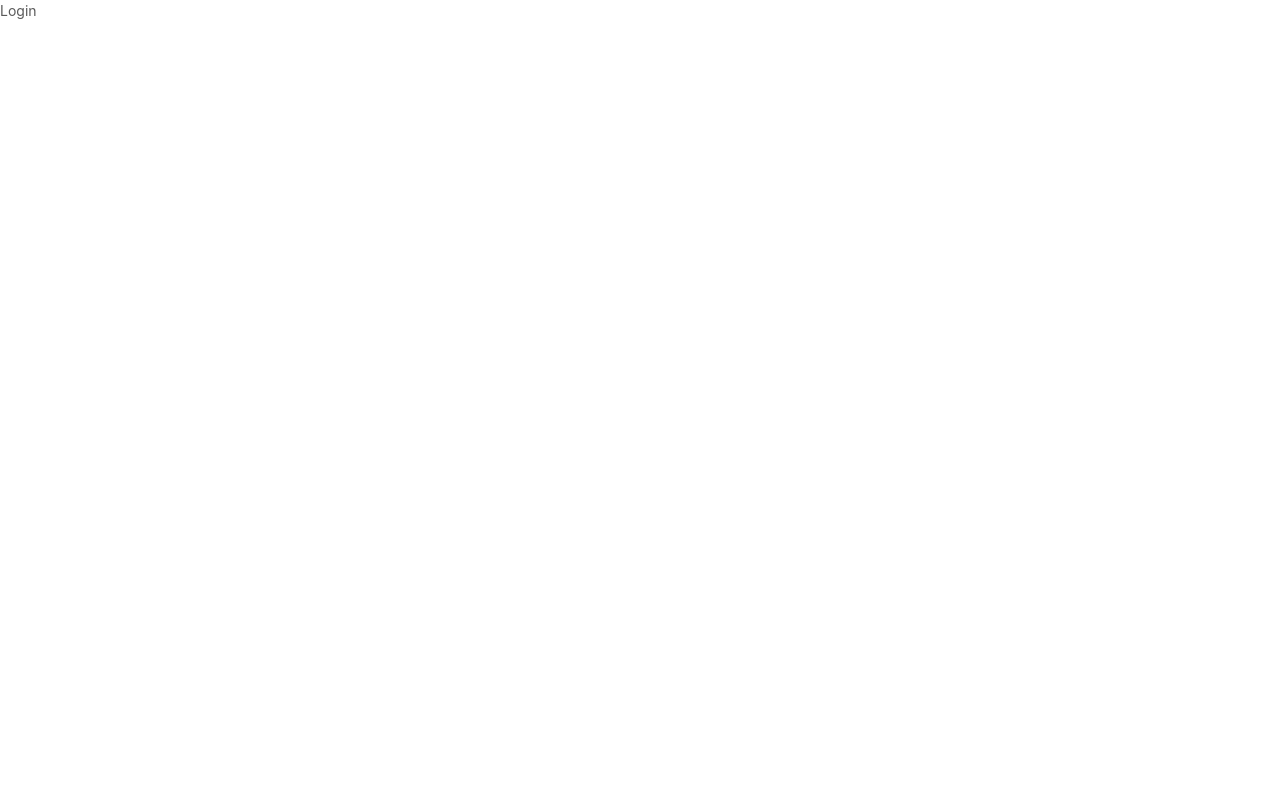
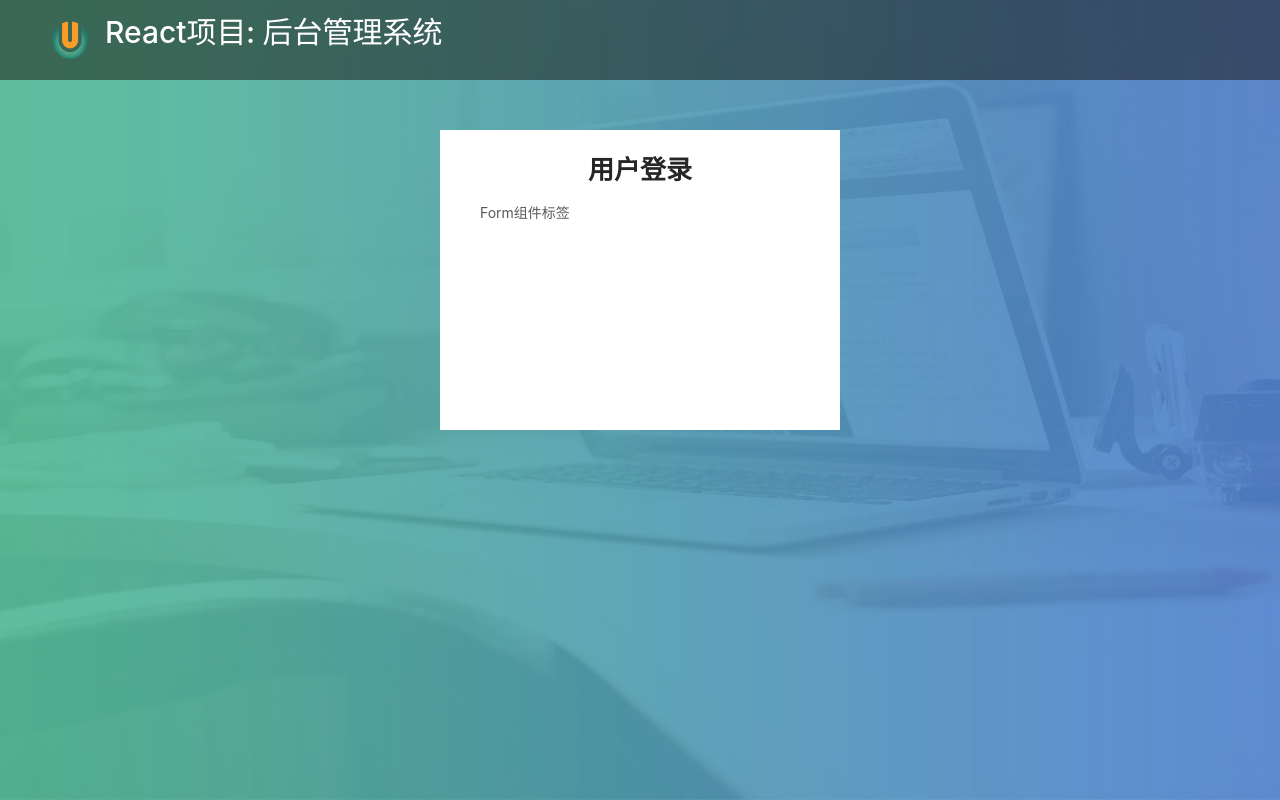
Before and after one commit to thinkerr24/react-admin_blank, a React (Create React App) app: page /login in a window 1280 px wide. Built offline with nearby package versions, Linux system fonts and the light colour scheme.

Commit message:
004. login style

```diff
--- /dev/null
+++ b/public/css/reset.css
@@ -0,0 +1,94 @@
+/*! minireset.css v0.0.4 | MIT License | github.com/jgthms/minireset.css */
+html,
+body,
+p,
+ol,
+ul,
+li,
+dl,
+dt,
+dd,
+blockquote,
+figure,
+fieldset,
+legend,
+textarea,
+pre,
+iframe,
+hr,
+h1,
+h2,
+h3,
+h4,
+h5,
+h6 {
+  margin: 0;
+  padding: 0;
+}
+
+h1,
+h2,
+h3,
+h4,
+h5,
+h6 {
+  font-size: 100%;
+  font-weight: normal;
+}
+
+ul {
+  list-style: none;
+}
+
+button,
+input,
+select,
+textarea {
+  margin: 0;
+}
+
+html {
+  box-sizing: border-box;
+}
+
+*, *:before, *:after {
+  box-sizing: inherit;
+}
+
+img,
+embed,
+iframe,
+object,
+video {
+  height: auto;
+  max-width: 100%;
+}
+
+audio {
+  max-width: 100%;
+}
+
+iframe {
+  border: 0;
+}
+
+table {
+  border-collapse: collapse;
+  border-spacing: 0;
+}
+
+td,
+th {
+  padding: 0;
+  text-align: left;
+}
+
+html, body {
+  height: 100%;
+  width: 100%;
+}
+
+#root {
+  height: 100%;
+  width: 100%;
+}
--- a/public/index.html
+++ b/public/index.html
@@ -12,6 +12,7 @@
     <link rel="apple-touch-icon" href="%PUBLIC_URL%/logo192.png" />
     <link rel="manifest" href="%PUBLIC_URL%/manifest.json" />
     <title>WebApp</title>
+    <link rel="stylesheet" href="./css/reset.css"/>
   </head>
   <body>
     <div id="root"></div>
--- a/src/pages/login/login.jsx
+++ b/src/pages/login/login.jsx
@@ -1,11 +1,22 @@
 import React, {Component} from 'react'
+import './login.less'
+import logo from './images/logo.png'
 /*
  * 登录的路由组件
  */
 export default class Login extends Component {
     render() {
         return (
-            <div>Login</div>
+            <div className="login">
+                <header className="login-header">
+                    <img src={logo} alt="logo"/>
+                    <h1>React项目: 后台管理系统</h1>
+                </header>
+                <section className="login-content">
+                    <h2>用户登录</h2>
+                    <div className="">Form组件标签</div>
+                </section>
+            </div>
         )
     }
 }
--- /dev/null
+++ b/src/pages/login/login.less
@@ -0,0 +1,35 @@
+.login {
+    width: 100%;
+    height: 100%;
+    background-image: url('./images/bg.jpg');
+    background-size: 100% 100%;
+    .login-header {
+        display: flex;
+        align-items: center;
+        height: 80px;
+        background-color: rgba(21, 20, 13, 0.5);
+        img {
+            width: 40px;
+            height: 40px;
+            margin: 0 15px 0 50px;
+        }
+        h1 {
+            font-size: 30px;
+            color: white;
+        }
+    }
+
+    .login-content {
+        width: 400pX;
+        height: 300px;
+        background-color: #fff;
+        margin: 50px auto;
+        padding: 20px 40px;
+        h2 {
+            font-size: 26px;
+            text-align: center;
+            font-weight: bold;
+        }
+
+    }
+}
```
Also changed, not shown: src/pages/login/images/bg.jpg (added), src/pages/login/images/logo.png (added).
